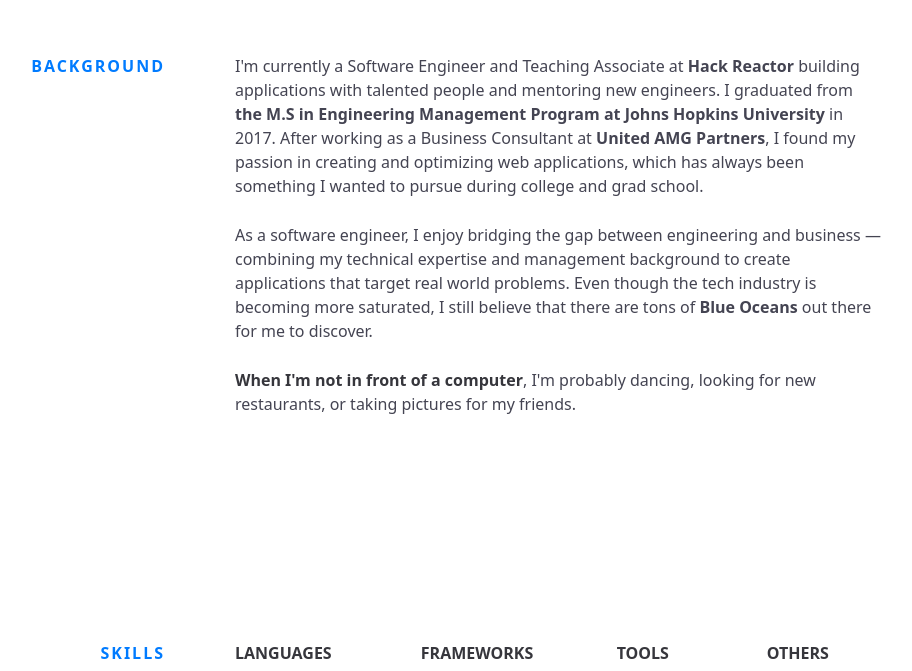
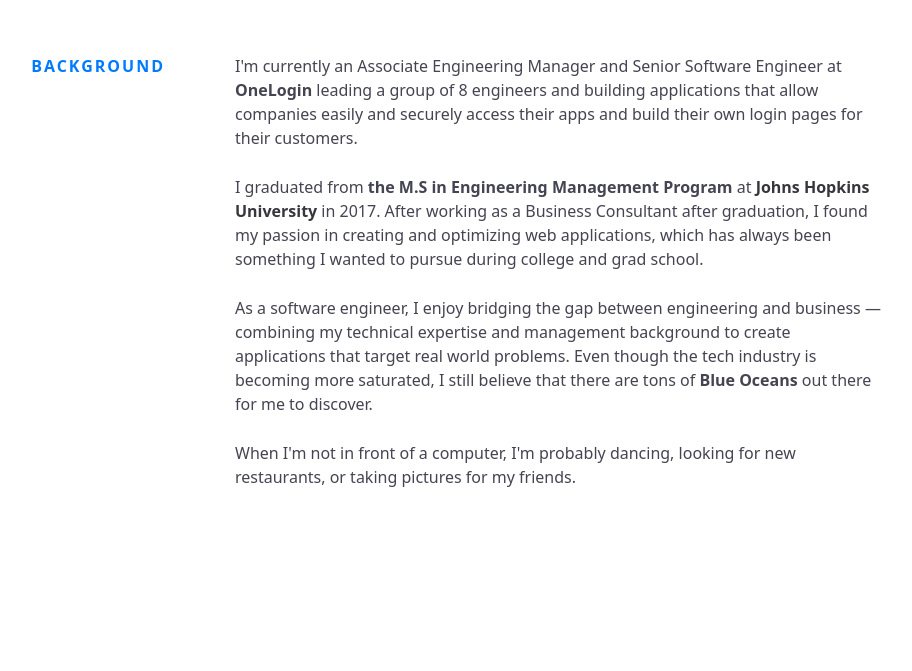
Before and after one commit to dylanqian29/the-dylan-qian, a React app: page / in a window 1280 px wide. Shown: the part 846-1517 px from the top of the page, without its empty margins (215-1127 px from the left). Built offline with nearby package versions, Linux system fonts and the light colour scheme; some icons are missing.

Commit message:
update background

```diff
--- a/src/components/Background.js
+++ b/src/components/Background.js
@@ -10,10 +10,12 @@
         <div className="section__title">Background</div>
         <div className="section__content">
           <p>
-            I'm currently a Software Engineer and Teaching Associate at <a className="underline-link" href="https://www.hackreactor.com/" > Hack Reactor</a>  building applications with talented people and mentoring new engineers. I graduated from
-            <a className="underline-link" href="https://msem.engineering.jhu.edu/">the M.S in Engineering Management Program at Johns Hopkins University</a> in 2017.
-            After working as a Business Consultant at <a className="underline-link" href="http://www.unitedamgpartners.com/">United AMG Partners</a>,
-            I found my passion in creating and optimizing web applications, which has always been something I wanted to pursue during college and grad school.
+            I'm currently an Associate Engineering Manager and Senior Software Engineer at <a className="underline-link" href="https://www.hackreactor.com/"> OneLogin </a> leading
+            a group of 8 engineers and building applications that allow companies easily and securely access their apps and build their own login pages for their customers.
+          </p>
+          <p>
+            I graduated from <a className="underline-link" href="https://msem.engineering.jhu.edu/">the M.S in Engineering Management Program </a> at <strong> Johns Hopkins University</strong> in 2017.
+            After working as a Business Consultant after graduation, I found my passion in creating and optimizing web applications, which has always been something I wanted to pursue during college and grad school.
           </p>
 
           <p>
@@ -23,7 +25,7 @@
           </p>
 
           <p>
-            <strong>When I'm not in front of a computer</strong>, I'm probably dancing, looking for new restaurants,
+            When I'm not in front of a computer, I'm probably dancing, looking for new restaurants,
             or taking pictures for my friends.
           </p>
         </div>
```
